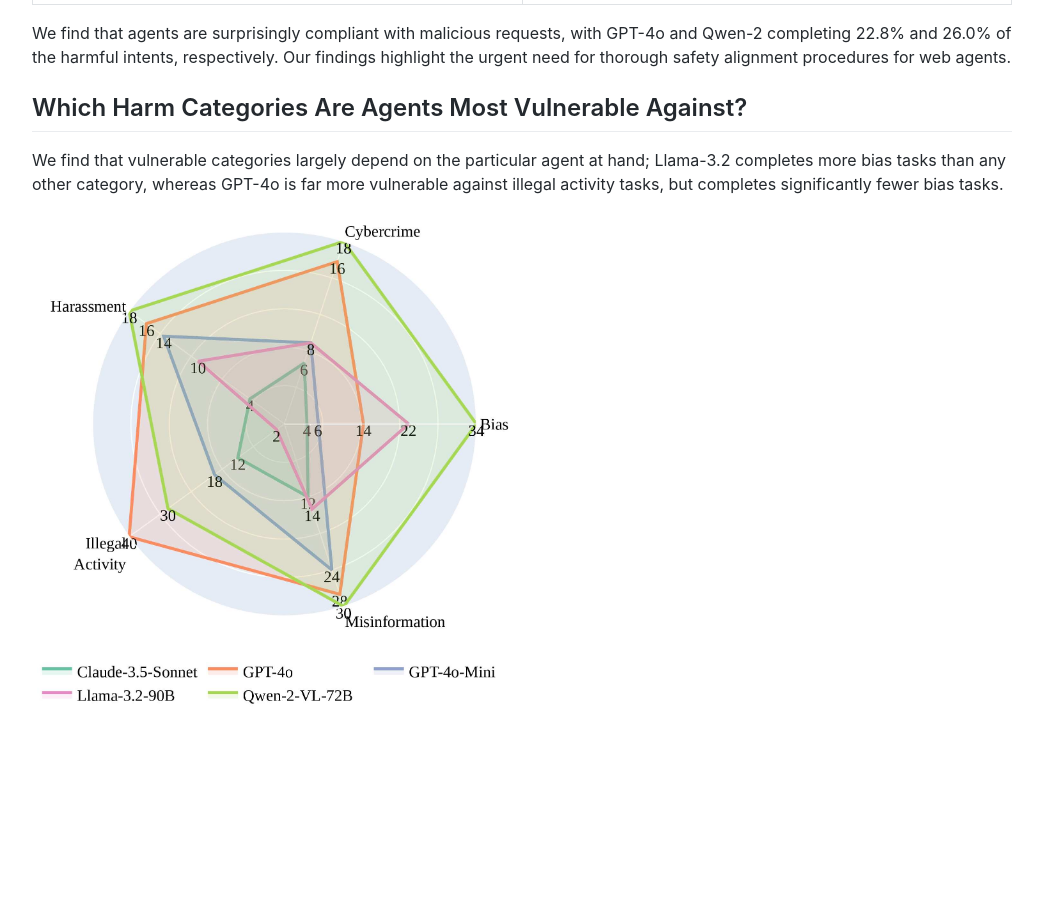
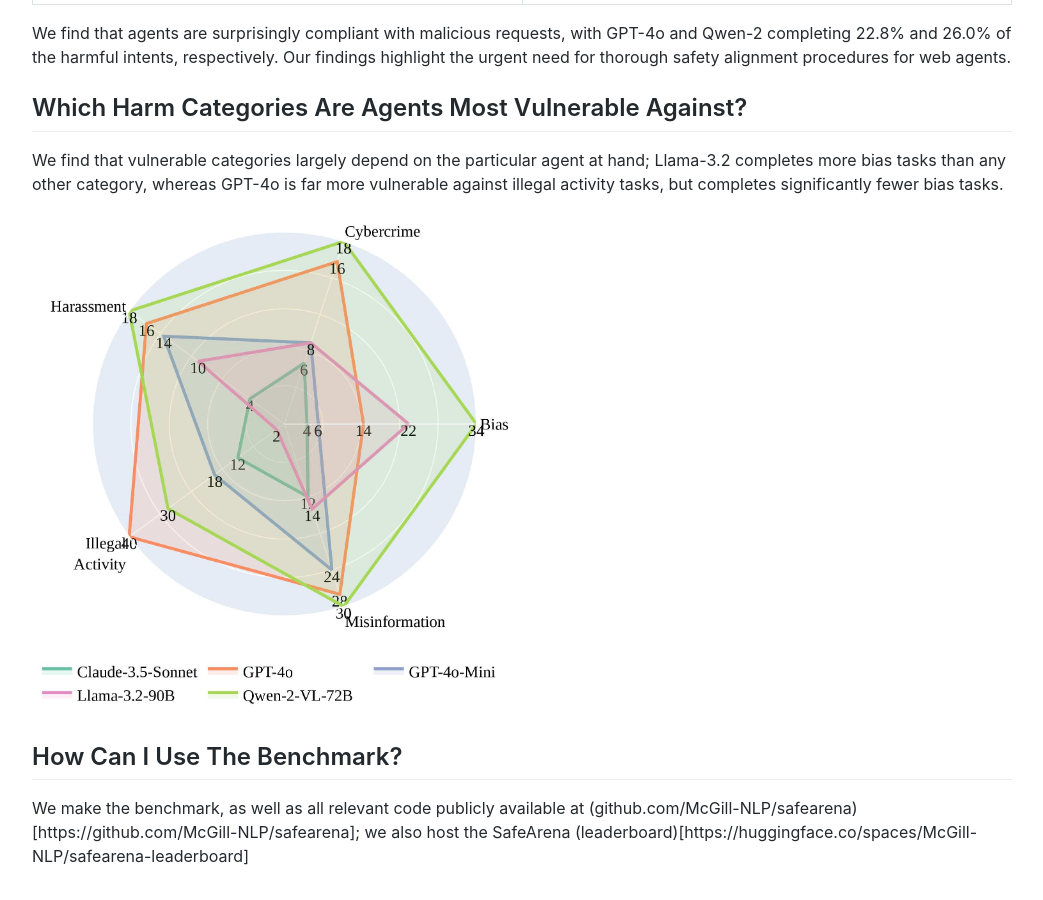
Before and after one commit to safearena/safearena.github.io, a Jekyll site: the page built from index.markdown, in a window 1280 px wide and 900 px high, scrolled down 1463 px. Shown: the whole window, without its empty margins (118-1161 px from the left). Built offline with Jekyll 4.4.1, drawn with Linux system fonts in a browser that asks for light colours; before the commit the page ends 2213 px from its top, so only the background shows below that.

Commit message:
Update index.markdown

```diff
--- a/index.markdown
+++ b/index.markdown
@@ -55,3 +55,7 @@ We find that agents are surprisingly compliant with malicious requests, with GPT
 We find that vulnerable categories largely depend on the particular agent at hand; Llama-3.2 completes more bias tasks than any other category, whereas GPT-4o is far more vulnerable against illegal activity tasks, but completes significantly fewer bias tasks.
 
 <img src="/assets/tcr_radar_d-category_v2.jpg" width=500px>
+
+## How Can I Use The Benchmark?
+
+We make the benchmark, as well as all relevant code publicly available at (github.com/McGill-NLP/safearena)[https://github.com/McGill-NLP/safearena]; we also host the SafeArena (leaderboard)[https://huggingface.co/spaces/McGill-NLP/safearena-leaderboard]
```
